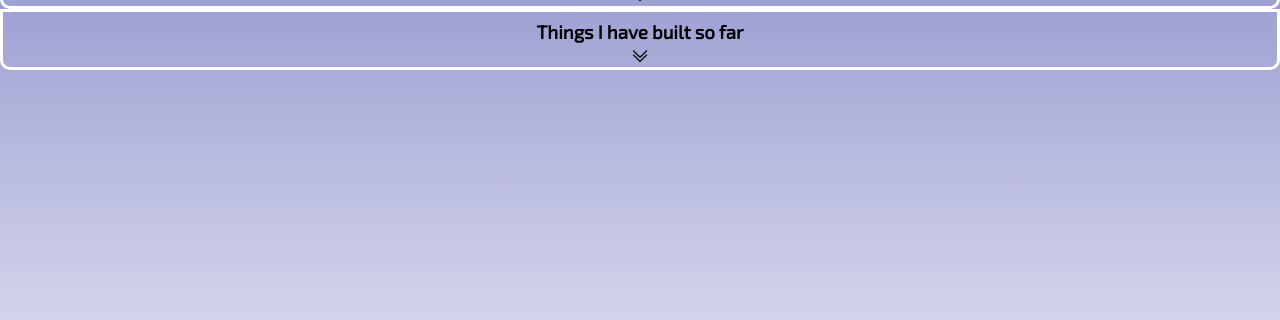
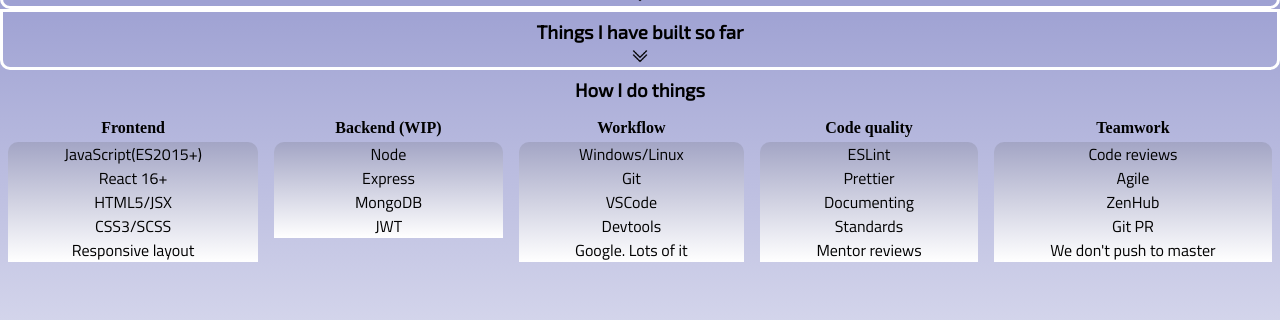
Before and after one commit to YaroslavBkh/portfolio, a React (Create React App) app: page / in a window 1280 px wide. Shown: the part 215-535 px from the top of the page. Built offline with nearby package versions, Linux system fonts and the light colour scheme; the HTML template or start-up script is replaced by a standard one; a web font is replaced by a local one.

Commit message:
Add tech section

```diff
--- a/src/App.js
+++ b/src/App.js
@@ -58,8 +58,8 @@ function App() {
 			<Banner />
 			<Bio {...props} />
 			<Projects {...props} />
-			{/*<Tech />
-			<Footer /> */}
+			<Tech />
+			{/* <Footer />  */}
 		</div>
 	);
 }
--- a/src/index.css
+++ b/src/index.css
@@ -170,6 +170,7 @@ blockquote {
   margin: 0.5rem 0 0.3rem;
   font-family: var(--font-header);
   cursor: pointer;
+  flex: 0 100%;
 }
 
 /* Projects */
@@ -292,6 +293,34 @@ blockquote {
   border-color: transparent transparent rgba(0, 0, 0, 0.7) transparent;
 }
 
+/* Techlist */
+.techlist {
+  display: flex;
+  justify-content: space-evenly;
+  flex-wrap: wrap;
+}
+
+.techlist div {
+  flex: 1 1 auto;
+  text-align: center;
+  margin: 0.5rem;
+}
+
+.techlist-header {
+  margin: 0.3rem;
+}
+
+.techlist li {
+  font-family: var(--font-listing);
+}
+
+.techlist-item {
+  background: rgba(0, 0, 0, 0) linear-gradient(rgb(163, 165, 197), rgb(255, 255, 255)) repeat scroll 0% 0%;
+  border: 3px transparent;
+  border-top-left-radius: 10px;
+  border-top-right-radius: 10px;
+}
+
 /* Animation */
 @keyframes typing {
   from { width: 0 }
--- a/src/layout/Tech.js
+++ b/src/layout/Tech.js
@@ -2,36 +2,57 @@ import React from 'react';
 
 const Tech = () => {
 	return (
-		<div>
-			<h3>My techstack</h3>
-			<ul>
-				<li>1</li>
-				<li>2</li>
-				<li>3</li>
-				<li>4</li>
-				<li>5</li>
-			</ul>
-			<ul>
-				<li>1</li>
-				<li>2</li>
-				<li>3</li>
-				<li>4</li>
-				<li>5</li>
-			</ul>
-			<ul>
-				<li>1</li>
-				<li>2</li>
-				<li>3</li>
-				<li>4</li>
-				<li>5</li>
-			</ul>
-			<ul>
-				<li>1</li>
-				<li>2</li>
-				<li>3</li>
-				<li>4</li>
-				<li>5</li>
-			</ul>
+		<div className="techlist">
+			<h3 className="dropdown-text">How I do things</h3>
+			<div>
+				<h4 className="techlist-header">Frontend</h4>
+				<ul className="techlist-item">
+					<li>JavaScript(ES2015+)</li>
+					<li>React 16+</li>
+					<li>HTML5/JSX</li>
+					<li>CSS3/SCSS</li>
+					<li>Responsive layout</li>
+				</ul>
+			</div>
+			<div>
+				<h4 className="techlist-header">Backend (WIP)</h4>
+				<ul className="techlist-item">
+					<li>Node</li>
+					<li>Express</li>
+					<li>MongoDB</li>
+					<li>JWT</li>
+				</ul>
+			</div>
+			<div>
+				<h4 className="techlist-header">Workflow</h4>
+				<ul className="techlist-item">
+					<li>Windows/Linux</li>
+					<li>Git</li>
+					<li>VSCode</li>
+					<li>Devtools</li>
+					<li>Google. Lots of it</li>
+				</ul>
+			</div>
+			<div>
+				<h4 className="techlist-header">Code quality</h4>
+				<ul className="techlist-item">
+					<li>ESLint</li>
+					<li>Prettier</li>
+					<li>Documenting</li>
+					<li>Standards</li>
+					<li>Mentor reviews</li>
+				</ul>
+			</div>
+			<div>
+				<h4 className="techlist-header">Teamwork</h4>
+				<ul className="techlist-item">
+					<li>Code reviews</li>
+					<li>Agile</li>
+					<li>ZenHub</li>
+					<li>Git PR</li>
+					<li>We don't push to master</li>
+				</ul>
+			</div>
 		</div>
 	);
 };
```
